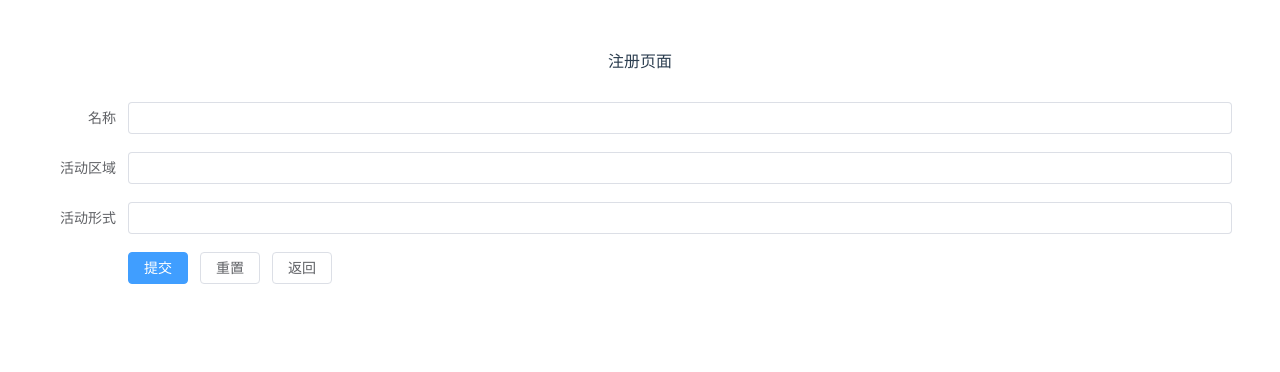
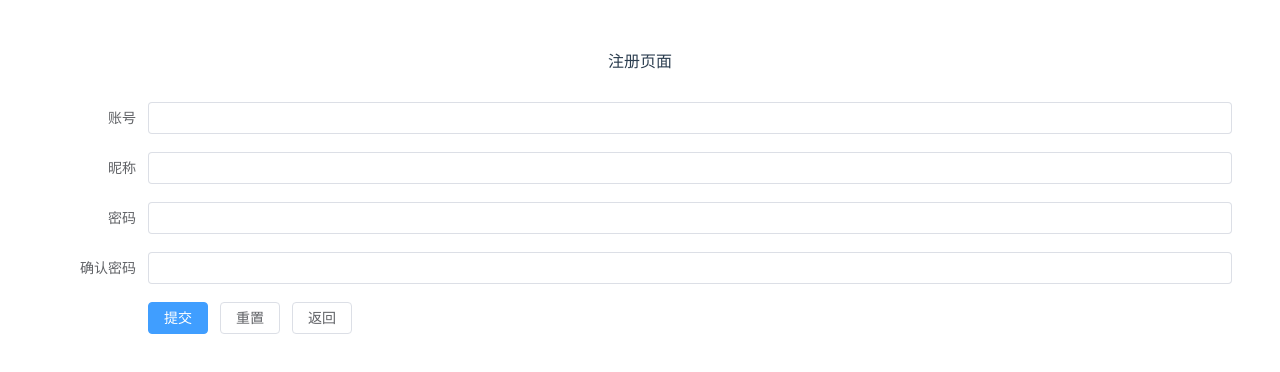
Before and after one commit to 529124368/vue3-element-admin-demo, a Vue app: page /register in a window 1280 px wide. Shown: the top 372 px of the page. Built offline with nearby package versions, Linux system fonts and the light colour scheme.

Commit message:
登录页面和注册页面修改

```diff
--- a/src/views/LoginView.vue
+++ b/src/views/LoginView.vue
@@ -23,7 +23,7 @@
       <el-form-item>
         <el-button type="primary" @click="submitForm('ruleForm')">提交</el-button>
         <el-button @click="resetForm('ruleForm')">重置</el-button>
-        <el-link type="success" class="register" @click="this.$router.push('/register')">注册账号</el-link>
+        <el-link type="success" class="register" @click="topage()">注册账号</el-link>
       </el-form-item>
     </el-form>
 </template>
@@ -34,7 +34,9 @@
 <script>
 import { ElMessage } from 'element-plus'
 import { h } from 'vue'
- var checkAccount = (rule, value, callback) => {
+  export default {
+    data() {
+      var checkAccount = (rule, value, callback) => {
         if (!value) {
           return callback(new Error('账号不能为空'))
         }
@@ -49,8 +51,6 @@ import { h } from 'vue'
         }
         callback()
       }
-  export default {
-    data() {
       return {
         fits: ['fill', 'contain', 'cover', 'none', 'scale-down'],
         url: 'https://avatars.githubusercontent.com/u/22612129?v=4',
@@ -66,7 +66,6 @@ import { h } from 'vue'
     },
     methods: {
       submitForm(formName) {
-        console.log(this.ruleForm.pass)
         this.$refs[formName].validate((valid) => {
           if (valid) {
             //请求数据做成
@@ -97,6 +96,17 @@ import { h } from 'vue'
       resetForm(formName) {
         this.$refs[formName].resetFields()
       },
+      topage(){
+        this.$notify.success({
+              title: 'Info',
+              message: '页面即将跳转',
+              showClose: false,
+        })
+        setTimeout(() => {
+          //需要定时执行的代码
+          this.$router.push('/register')
+          }, 3000)
+      },
     },
   }
 </script>
--- a/src/views/RegView.vue
+++ b/src/views/RegView.vue
@@ -1,39 +1,140 @@
 <template>
 <div style="margin-bottom:30px">注册页面</div>
-  <el-form
-  :label-position="labelPosition"
-  label-width="80px"
-  :model="formLabelAlign"
+
+<el-form
+  :model="ruleForm"
+  status-icon
+  :rules="rules"
+  ref="ruleForm"
+  label-width="100px"
+  class="demo-ruleForm"
 >
-  <el-form-item label="名称">
-    <el-input v-model="formLabelAlign.name"></el-input>
+<el-form-item label="账号" prop="account">
+    <el-input v-model.number="ruleForm.account"></el-input>
   </el-form-item>
-  <el-form-item label="活动区域">
-    <el-input v-model="formLabelAlign.region"></el-input>
+  <el-form-item label="昵称" prop="name">
+    <el-input v-model="ruleForm.name"></el-input>
   </el-form-item>
-  <el-form-item label="活动形式">
-    <el-input v-model="formLabelAlign.type"></el-input>
+  <el-form-item label="密码" prop="pass">
+    <el-input
+      type="password"
+      v-model="ruleForm.pass"
+      autocomplete="off"
+    ></el-input>
+  </el-form-item>
+  <el-form-item label="确认密码" prop="checkPass">
+    <el-input
+      type="password"
+      v-model="ruleForm.checkPass"
+      autocomplete="off"
+    ></el-input>
   </el-form-item>
   <el-form-item>
-        <el-button type="primary" @click="submitForm('ruleForm')">提交</el-button>
-        <el-button @click="resetForm('ruleForm')">重置</el-button>
-        <el-button @click="this.$router.push('/')">返回</el-button>
+    <el-button type="primary" @click="submitForm('ruleForm')">提交</el-button>
+    <el-button @click="resetForm('ruleForm')">重置</el-button>
+    <el-button @click="this.$router.push('/')">返回</el-button>
   </el-form-item>
 </el-form>
 </template>
 
-
 <script>
+import { ElMessage } from 'element-plus'
+import { h } from 'vue'
   export default {
     data() {
+var checkAccount = (rule, value, callback) => {
+if (!value) {
+  return callback(new Error('账号不能为空'))
+}
+if (String(value).length>10) {
+  return callback(new Error('账号长度不能超过10'))
+}
+callback()
+}
+var validatePass = (rule, value, callback) => {
+  if (value === '') {
+    callback(new Error('请输入密码'))
+  } else {
+    if (this.ruleForm.checkPass !== '') {
+      this.$refs.ruleForm.validateField('checkPass')
+    }
+    callback()
+  }
+}
+var validatePass2 = (rule, value, callback) => {
+  if (value === '') {
+    callback(new Error('请再次输入密码'))
+  } else if (value !== this.ruleForm.pass) {
+    callback(new Error('两次输入密码不一致!'))
+  } else {
+    callback()
+  }
+}
+var checkName = (rule, value, callback) => {
+        if (!value) {
+          return callback(new Error('昵称不能为空'))
+        }
+        if (String(value).length>15) {
+          return callback(new Error('昵称长度不能超过15'))
+        }
+        callback()
+      }
       return {
-        labelPosition: 'right',
-        formLabelAlign: {
-          name: '',
-          region: '',
-          type: '',
+        ruleForm: {
+          pass: '',
+          checkPass: '',
+          account: '',
+          name:'',
+        },
+        rules: {
+          pass: [{ validator: validatePass, trigger: 'blur' }],
+          checkPass: [{ validator: validatePass2, trigger: 'blur' }],
+          account: [{ validator: checkAccount, trigger: 'blur' }],
+          name: [{ validator: checkName, trigger: 'blur' }],
         },
       }
     },
+    methods: {
+      submitForm(formName) {
+        this.$refs[formName].validate((valid) => {
+          if (valid) {
+            //请求数据做成
+            let data = new FormData();
+            data.append('account',this.ruleForm.account);
+            data.append('password',this.ruleForm.pass);
+            data.append('name',this.ruleForm.name);
+            this.axios.post(`http://127.0.0.1:8081/register`,data)
+                .then(response => {
+                  if(response.data['state']=="ok") {
+                      //画面跳转
+                      this.$notify.success({
+                            title: 'Info',
+                            message: '页面即将跳转',
+                            showClose: false,
+                      })
+                      setTimeout(() => {
+                        //需要定时执行的代码
+                        this.$router.push('/')
+                        }, 3000)
+                  }else {
+                    ElMessage({
+                      message: h('p', null, [
+                        h('span', null, '错误信息 '),
+                        h('i', { style: 'color: teal' }, '注册失败'),
+                      ]),})
+                  }
+                })
+                .catch(function (error) { // 请求失败处理
+                  console.log(error);
+                });
+          } else {
+            return false
+          }
+        })
+      },
+      resetForm(formName) {
+        this.$refs[formName].resetFields()
+      },
+    },
   }
 </script>
```
